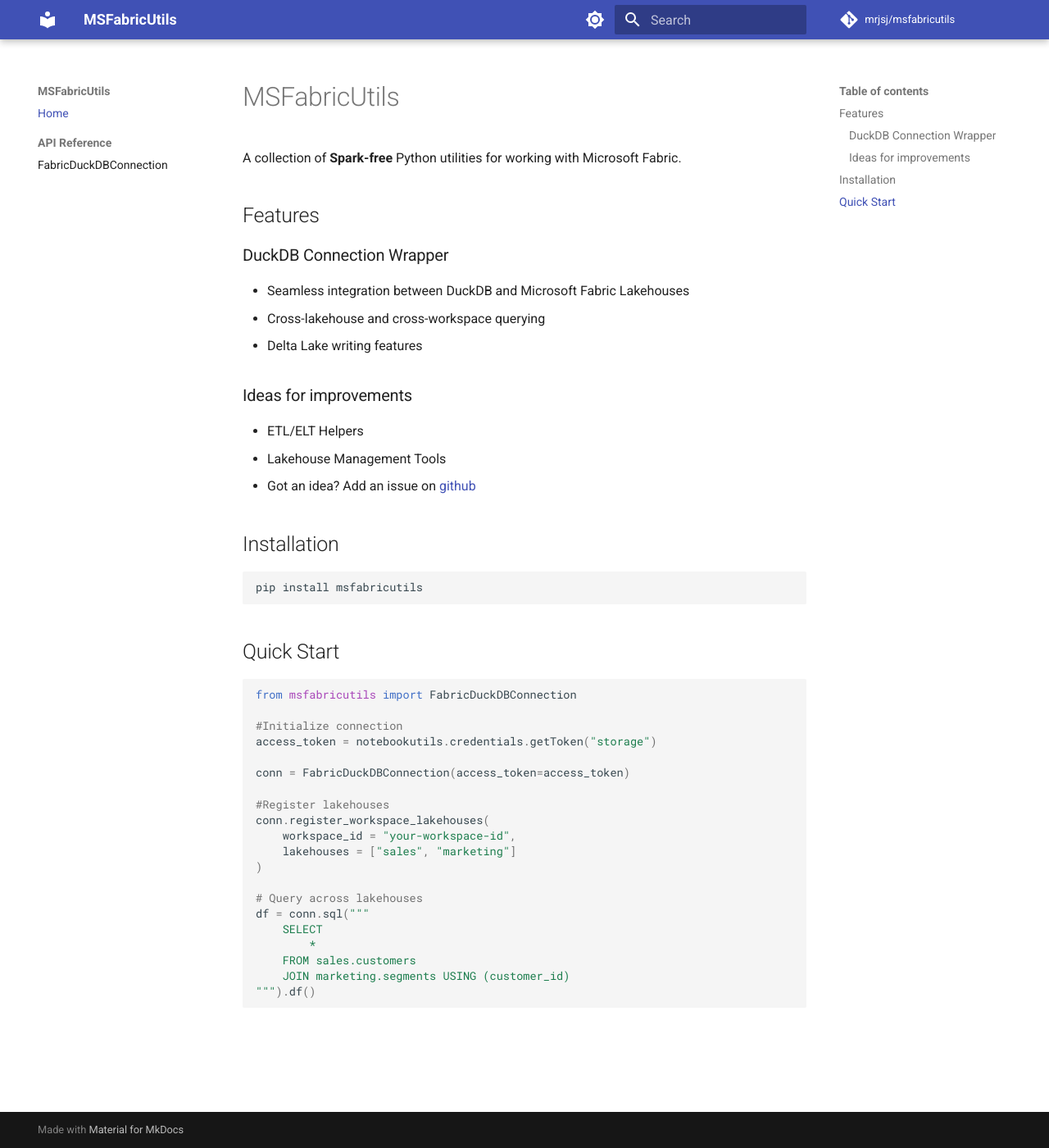
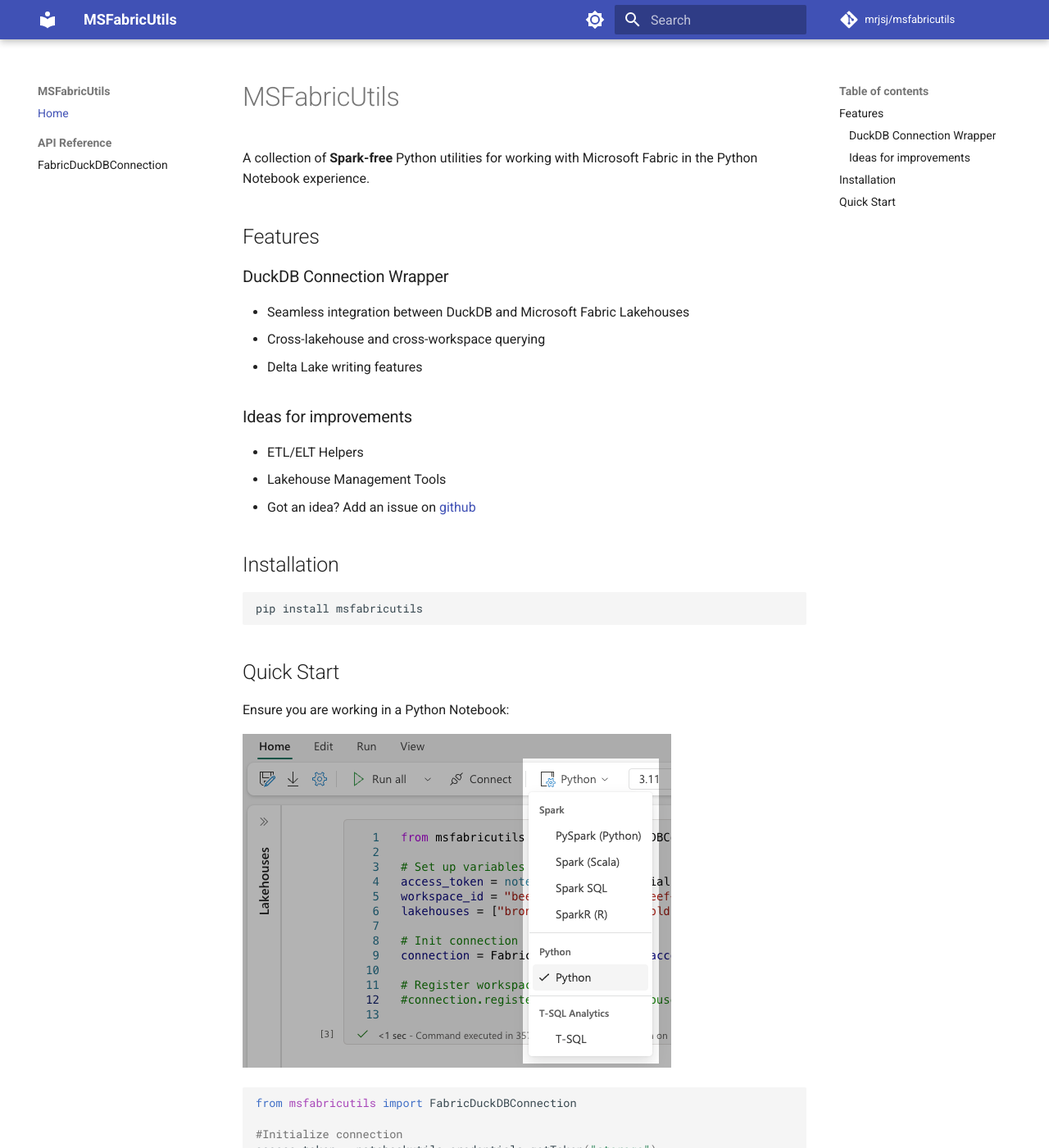
Before and after one commit to mrjsj/msfabricutils, an MkDocs documentation site: the page built from docs/index.md, in a window 1280 px wide and 1400 px high. Shown: the whole window at 82% size. Built offline with MkDocs 1.6.1 and Material for MkDocs 9.7.7, drawn with Linux system fonts in a browser that asks for light colours; comment, search, counter and statistics services are not loaded.

Commit message:
update docs

````diff
--- a/docs/index.md
+++ b/docs/index.md
@@ -1,6 +1,6 @@
 # MSFabricUtils
 
-A collection of **Spark-free** Python utilities for working with Microsoft Fabric.
+A collection of **Spark-free** Python utilities for working with Microsoft Fabric in the Python Notebook experience.
 
 ## Features
 
@@ -21,6 +21,10 @@
 ```
 
 ## Quick Start
+
+Ensure you are working in a Python Notebook:
+
+![Select Python Notebook](images/select-python-notebooks.png)
 
 ```python
 from msfabricutils import FabricDuckDBConnection
````
Also changed, not shown: README.md (+13 -10 lines), docs/images/select-python-notebooks.png (added).
